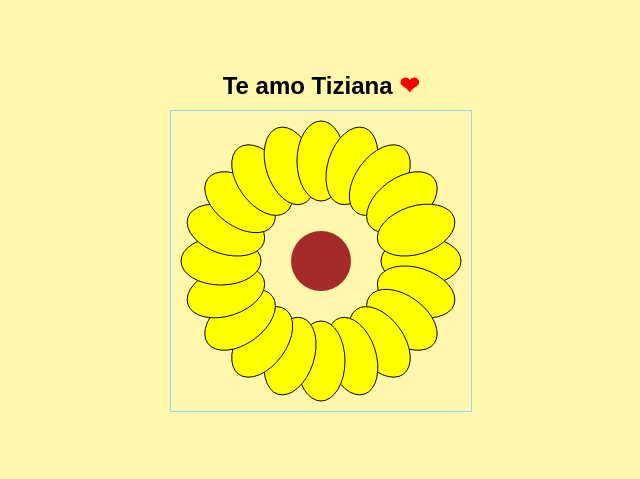
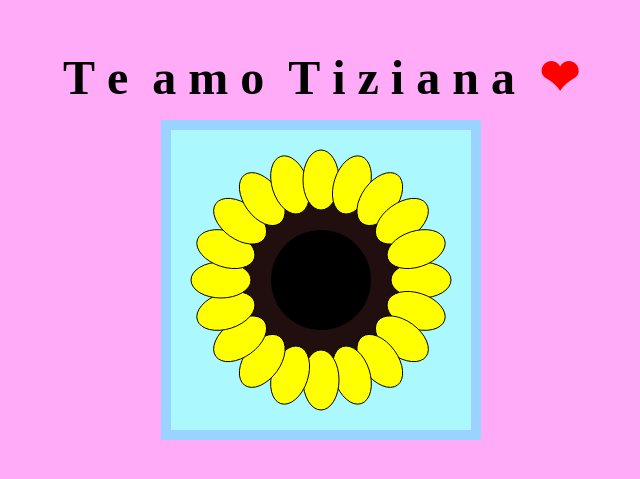
Before and after one commit to Marto-ZZ/Marto-ZZ.github.io, a plain HTML site: page index.html in a window 1280 px wide. Shown: the part 163-642 px from the top of the page, without its empty margins (319-959 px from the left). Drawn offline with Linux system fonts and the light colour scheme.

Commit message:
index.html

```diff
--- a/index.html
+++ b/index.html
@@ -12,30 +12,55 @@
             justify-content: center;
             height: 100vh;
             margin: 0;
-            background-color: #fff7ab;
+            background-color: #ffabf8;
         }
 
         canvas {
-            background-color: #fff7ab;
-            border: 1px solid rgb(154, 211, 255);
+            background-color: #abf8ff;
+            border: 10px solid rgb(154, 211, 255);
         }
 
         h1 {
             color: rgb(0, 0, 0);
-            font-family: 'Arial', sans-serif;
-            font-size: 24px;
-            margin: 10px;
+            font-family: 'Times New Roman', Times, serif;
+            font-size: 48px;
+            margin: 15px;
         }
 
         .heart {
-            color: red;
-            font-size: 24px;
+            color: rgb(255, 0, 0);
+            font-size: 48px;
+        }
+
+        .fade-in-letter {
+            display: inline-block;
+            opacity: 0;
+            transition: opacity 0.5s ease-in-out;
         }
     </style>
 </head>
 <body>
 
-<h1>Te amo Tiziana <span class="heart">❤</span></h1>
+<h1 id="fade-text">
+        <!-- Cada letra envuelta en un span individual -->
+    <span class="fade-in-letter">T</span>
+    <span class="fade-in-letter">e</span>
+    <span class="fade-in-letter"> </span>
+    <span class="fade-in-letter">a</span>
+    <span class="fade-in-letter">m</span>
+    <span class="fade-in-letter">o</span>
+    <span class="fade-in-letter"> </span>
+    <span class="fade-in-letter">T</span>
+    <span class="fade-in-letter">i</span>
+    <span class="fade-in-letter">z</span>
+    <span class="fade-in-letter">i</span>
+    <span class="fade-in-letter">a</span>
+    <span class="fade-in-letter">n</span>
+    <span class="fade-in-letter">a</span>
+    <span class="fade-in-letter"> </span>
+    <span class="fade-in-letter heart">❤</span>
+</h1>
+
 <canvas id="canvas" width="300" height="300"></canvas>
 
 <script>
@@ -51,6 +76,16 @@
         ctx.stroke();
     }
 
+    // Función para rellenar el fondo marrón entre los pétalos y el centro
+    function fillBrownBackground() {
+        const centerX = canvas.width / 2;
+        const centerY = canvas.height / 2;
+        const brownRadius = 100; // Radio del círculo marrón entre los pétalos y el centro
+        ctx.beginPath();
+        ctx.arc(centerX, centerY, brownRadius, 0, Math.PI * 2);
+        ctx.fillStyle = '#210e0e';
+        ctx.fill();
+    }
     // Dibujar girasol con animación
     function drawSunflower() {
         const centerX = canvas.width / 2;
@@ -58,14 +93,15 @@
         const petalCount = 20;
         const radius = 100;
         let currentPetal = 0;
-
+         // Dibujar el fondo marrón antes de dibujar los pétalos
+        fillBrownBackground();
         // Dibujar cada pétalo uno por uno con animación
         function animatePetals() {
             if (currentPetal < petalCount) {
                 const angle = (currentPetal * 360 / petalCount) * Math.PI / 180;
                 const x = centerX + radius * Math.cos(angle);
                 const y = centerY + radius * Math.sin(angle);
-                drawPetal(x, y, 40, angle);
+                drawPetal(x, y, 30, angle);
                 currentPetal++;
                 setTimeout(animatePetals, 200); // Intervalo de tiempo entre pétalos (200 ms)
             } else {
@@ -77,17 +113,30 @@
         // Dibujar el centro del girasol
         function drawCenter() {
             ctx.beginPath();
-            ctx.arc(centerX, centerY, 30, 0, Math.PI * 2);
-            ctx.fillStyle = 'brown';
+            ctx.arc(centerX, centerY, 50, 0, Math.PI * 2);
+            ctx.fillStyle = 'black';
             ctx.fill();
         }
-
         // Iniciar animación de los pétalos
         animatePetals();
     }
 
     // Iniciar el dibujo del girasol al cargar la página
     drawSunflower();
+
+  // Función para animar el texto letra por letra con fade-in
+    function animateText() {
+        const letters = document.querySelectorAll('.fade-in-letter');
+        letters.forEach((letter, index) => {
+            setTimeout(() => {
+                letter.style.opacity = 1; // Mostrar la letra
+            }, index * 150); // Retraso entre letras (150ms)
+        });
+    }
+    // Iniciar la animación del texto al cargar la página
+    window.onload = function() {
+        animateText();
+    };
 </script>
 
 </body>
```
